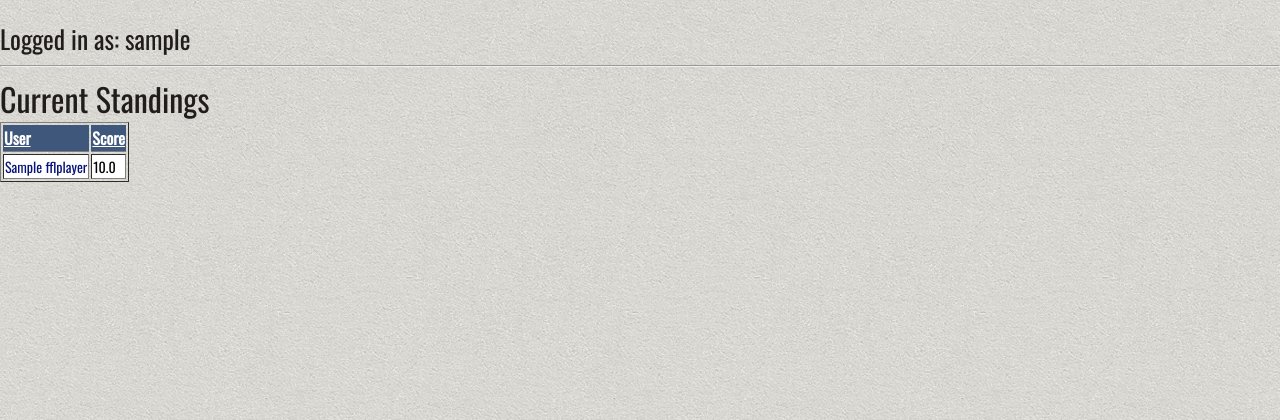
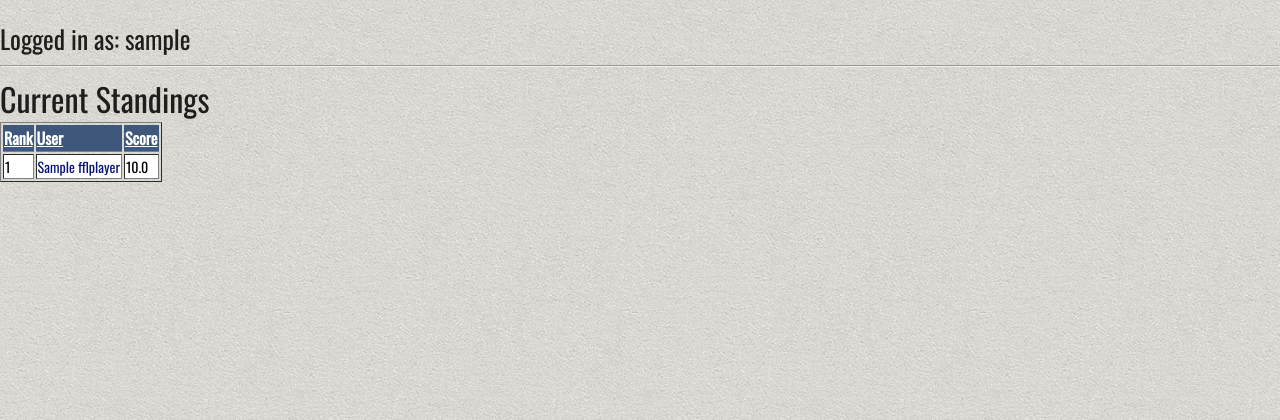
Before and after one commit to jxp360/threeandout, a Django app: page /threeandout/currentstandings/ in a window 1280 px wide. Shown: the part 205-625 px from the top of the page. Run offline with Django 3.2, Linux system fonts and the light colour scheme; a user stored in the database is signed in; tables that the repository leaves empty hold one stand-in row (values such as "Sample post"); parts of the project's set-up code (start-up, migrations or seed data) failed here and were passed over.

Commit message:
rank in standings

```diff
--- a/threeandout/test_stats/templates/picks/currentstandings.html
+++ b/threeandout/test_stats/templates/picks/currentstandings.html
@@ -6,7 +6,7 @@
 <script type="text/javascript">
 	$(document).ready(function()
 	    {
-	        $("#standings").tablesorter({sortList: [[1,1]]});
+	        $("#standings").tablesorter({sortList: [[0,0]]});
 	    }
 	);
 
@@ -24,6 +24,7 @@
 <table  border = 1 id="standings" class="tablesorter">
  <thead>
     <tr>
+    <th>Rank</th>
     <th>User</th>
     <th>Score</th>
     </tr>
@@ -31,6 +32,7 @@
  <tbody>
     {% for score in scores %}
     <tr>
+    <td>{{score.rank}}</td>
     <td><a href="{% url 'threeandout:selected' score.id %}">{{score.user}}</a></td>
     <td>{{score.score}}</td>
     </tr>
```
